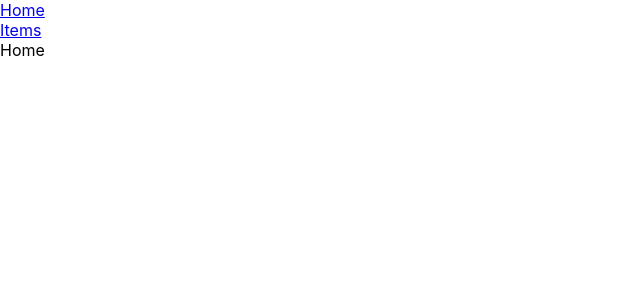
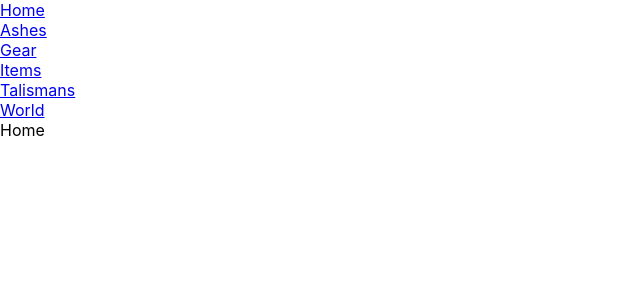
Before and after one commit to sean3434/elden-ring-react, a React (Create React App) app: page / in a window 1280 px wide. Shown: the top 300 px of the page, without its empty margins (0-640 px from the left). Built offline with nearby package versions, Linux system fonts and the light colour scheme.

Commit message:
API Call Succesful For Items Page

```diff
--- a/src/App.js
+++ b/src/App.js
@@ -4,7 +4,7 @@ import Nav from "./components/Nav"
 import Ashes from "./pages/Ashes";
 import Gear from "./pages/Gear";
 import Home from "./pages/Home"
-import Items from "./pages/Items";
+import ItemsList from "./pages/Items";
 import Talismans from "./pages/Talismans";
 import World from "./pages/World";
 import AshesOfWar from "./pages/Ashes/AshesOfWar";
@@ -37,7 +37,7 @@ function App() {
         <Route path="Gear/Armors" element={<Armors />}></Route>
         <Route path="Gear/Shields" element={<Shields />}></Route>
         <Route path="Gear/Weapons" element={<Weapons />}></Route>
-      <Route path="/Items" element={<Items />} />
+      <Route path="/Items" element={<ItemsList />} />
       <Route path="/Talismans" element={<Talismans />} />
       <Route path="/World" element={<World />} />
         <Route path="World/Bosses" element={<Bosses />}></Route>
--- a/src/components/nav.js
+++ b/src/components/nav.js
@@ -7,8 +7,20 @@ const Nav = (props) => {
 			<Link to="/">
 				<div>Home</div>
 			</Link>
-			<Link to="/items">
+			<Link to="/Ashes">
+				<div>Ashes</div>
+			</Link>
+            <Link to="/Gear">
+				<div>Gear</div>
+			</Link>
+            <Link to="/Items">
 				<div>Items</div>
+			</Link>
+            <Link to="/Talismans">
+				<div>Talismans</div>
+			</Link>
+            <Link to="/World">
+				<div>World</div>
 			</Link>
 		</div>
 	)
--- a/src/pages/Items.js
+++ b/src/pages/Items.js
@@ -1,9 +1,29 @@
-import React from 'react'
+import React, { useState, useEffect } from 'react'
 
-function Items() {
-  return (
-    <div>Items</div>
-  )
+function ItemsList() {
+    const [items, setItems] = useState(null)
+
+    function getItems() {
+        fetch('https://eldenring.fanapis.com/api/items?limit=100')
+        .then((res) => res.json())
+        .then((res) => setItems(res.data))
+    }
+
+    useEffect(() => {
+        getItems();
+    }, [])
+
+console.log(items);
+
+    return (
+        <>
+            {items ? items.map((item, index) => (
+                <div key={index}>
+                    <h2>{item.name}</h2>
+            </div>
+            )) : <h3>LOADING...</h3>}
+        </>
+    )
 }
 
-export default Items
+export default ItemsList
```
